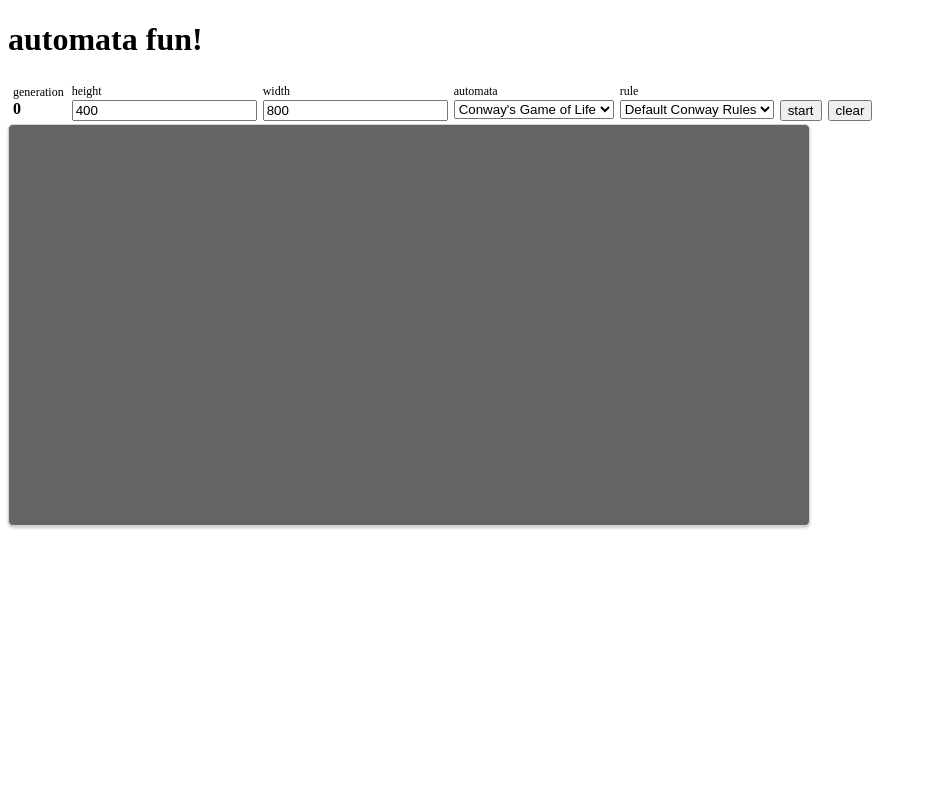
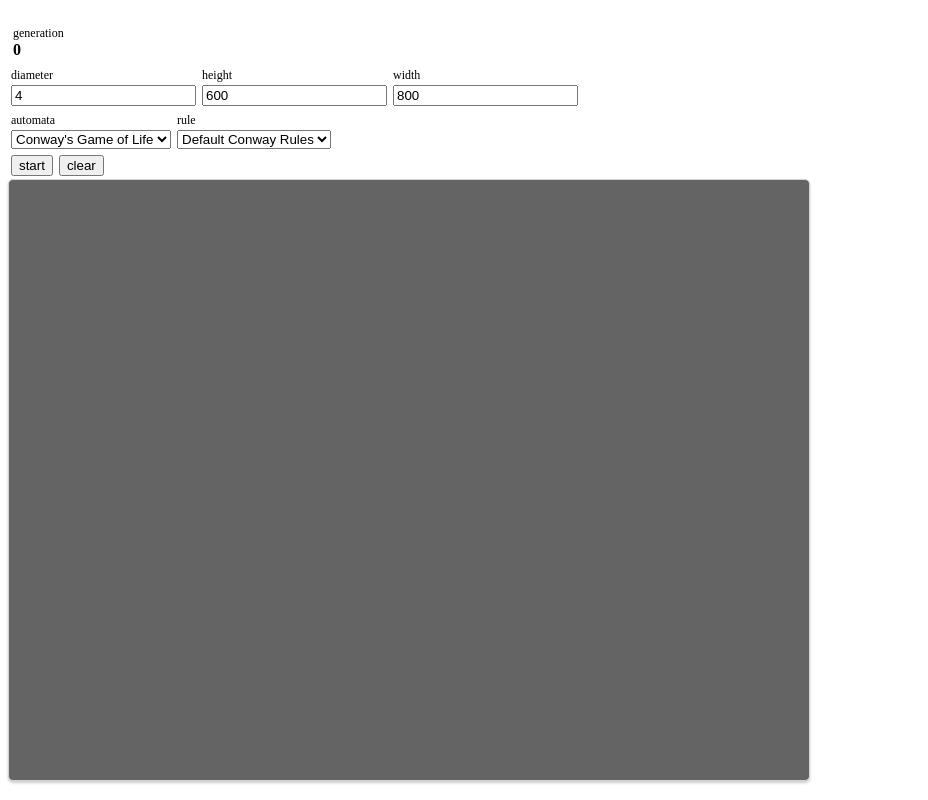
Before and after one commit to xupit3r/conway, a Vue app: page / in a window 1280 px wide. Shown: the whole page, without its empty margins (0-928 px from the left). Built offline with nearby package versions, Linux system fonts and the light colour scheme.

Commit message:
some visual updates!

```diff
--- a/src/App.vue
+++ b/src/App.vue
@@ -37,12 +37,14 @@ const rules = [{
 put('automata', 0);
 put('rule', 0);
 put('timeBetween', 60);
-put('height', 400);
+put('height', 600);
 put('width', 800);
+put('diameter', canvas.DIAMETER);
 
 let state = initState(
   stored.inputs.height,
-  stored.inputs.width
+  stored.inputs.width,
+  stored.inputs.diameter
 );
 
 let hoverState = {};
@@ -65,9 +67,7 @@ const pause = () => {
   clearInterval(interval.value);
 }
 
-const setPoint = () => {
-  state[canvas.grid.x][canvas.grid.y] = 1
-}
+
 
 const clear = () => {
   canvas.clearCanvas();
@@ -104,39 +104,40 @@ window.addEventListener("load", () => {
 
 <template>
   <BaseLayout>
-    <template v-slot:header>
-      automata fun!
-    </template>
-
+    <Counter :count="generation">generation</Counter>
     <InputLayout :horizontal="true">
-      <Counter :count="generation">generation</Counter>
+      <Input type="text" name="diameter">
+        <template v-slot:label>diameter</template>
+      </Input>
       <Input type="text" name="height">
         <template v-slot:label>height</template>
       </Input>
       <Input type="text" name="width">
         <template v-slot:label>width</template>
       </Input>
+    </InputLayout>
+    <InputLayout :horizontal="true">
       <Input type="select" name="automata" :options="automata">
         <template v-slot:label>automata</template>
       </Input>
       <Input type="select" name="rule" :options="rules">
         <template v-slot:label>rule</template>
       </Input>
-
+    </InputLayout>
+    <InputLayout :horizontal="true">
       <Button v-if="!playing" @click="start">start</Button>
       <Button v-else @click="pause">pause</Button>
       <Button @click="clear">clear</Button>
     </InputLayout>
-
     <canvas id="canvas"
             :height="stored.inputs.height"
-            :width="stored.inputs.width"
-            @click="setPoint"></canvas>
+            :width="stored.inputs.width"></canvas>
   </BaseLayout>
 </template>
 
 <style scoped>
 #canvas {
+  cursor: none;
   background-color: rgb(100, 100, 100);
   position: relative !important;
   border: lightgrey 1px solid;
--- a/src/lib/canvas.js
+++ b/src/lib/canvas.js
@@ -5,7 +5,7 @@ export default function useCanvas (name) {
   const ctx = ref(null);
   const HEIGHT = ref(0);
   const WIDTH = ref(0);
-  const DIAMETER = ref(10);
+  const DIAMETER = ref(4);
   const mouseX = ref(0);
   const mouseY = ref(0);
   const grid = reactive({
@@ -62,9 +62,9 @@ export default function useCanvas (name) {
     ctx.value.beginPath();
     ctx.value.fillStyle = fillStyle;
     ctx.value.arc(
-      x * d + d / 2,
-      y * d + d / 2,
-      d / 2,
+      x * d + Math.floor(d / 2),
+      y * d + Math.floor(d / 2),
+      Math.floor(d / 2),
       0,
       2 * Math.PI
     );
```
